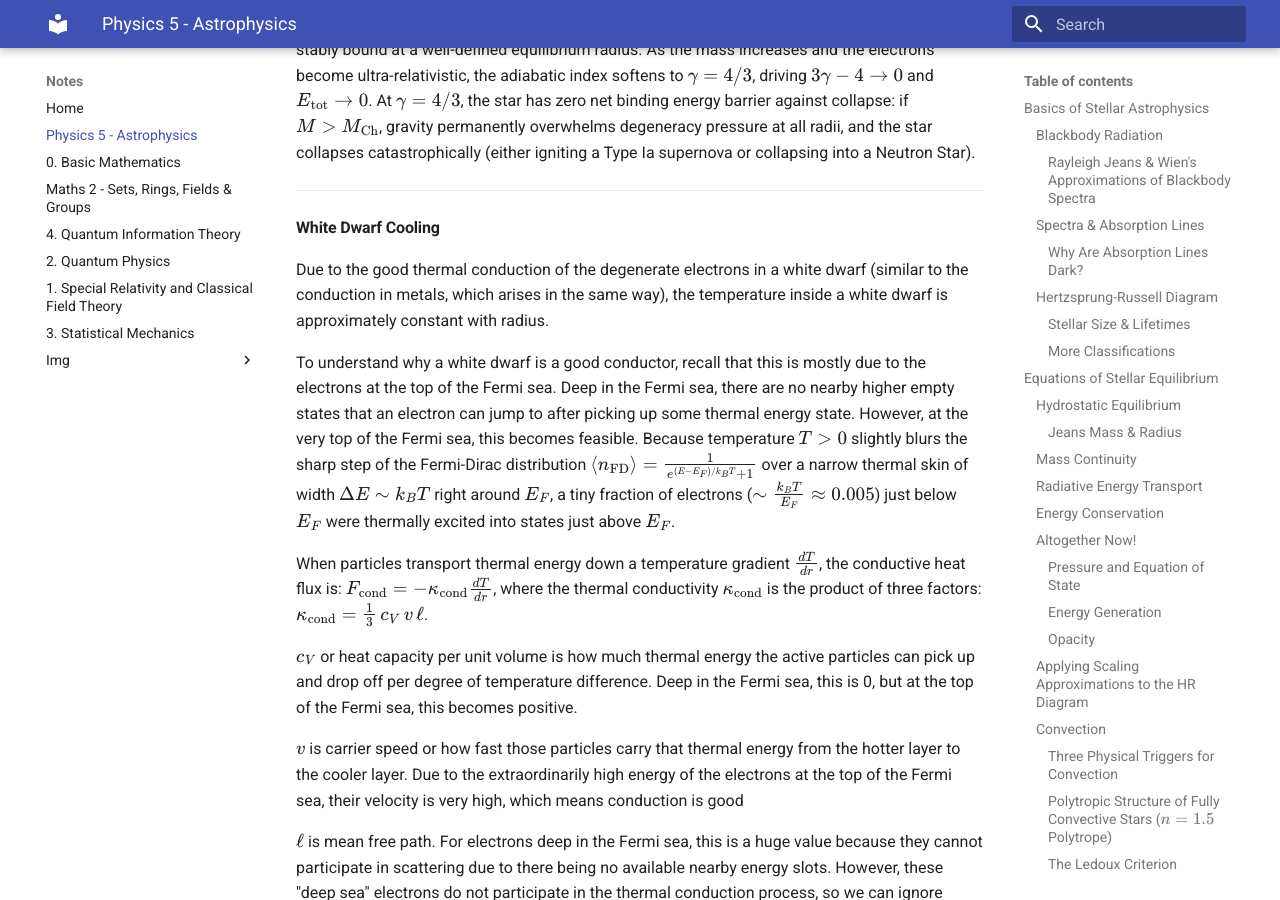
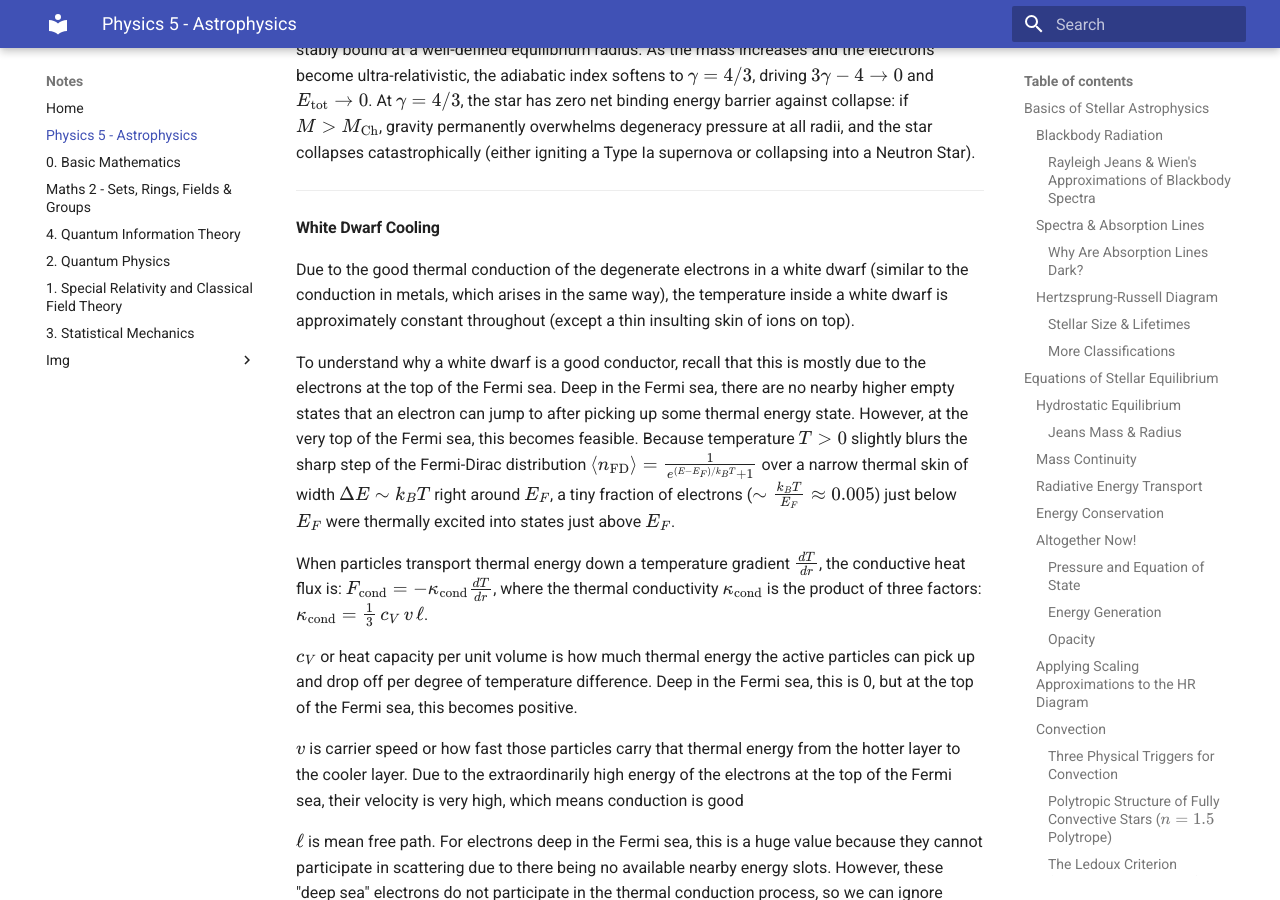
Before and after one commit to regstuff/notes, an MkDocs documentation site: the page built from docs/Physics_Astrophysics.md, in a window 1280 px wide and 900 px high, scrolled down 55058 px. Built offline with MkDocs 1.6.1 and Material for MkDocs 9.7.7, drawn with Linux system fonts in a browser that asks for light colours.

Commit message:
Update Physics_Astrophysics.md

```diff
--- a/docs/Physics_Astrophysics.md
+++ b/docs/Physics_Astrophysics.md
@@ -1159,9 +1159,7 @@ In the non-relativistic white dwarf regime ($\gamma = 5/3$), $E_{\text{tot}} = \
 
 #### White Dwarf Cooling
 
-Due to the good thermal conduction of the degenerate electrons in a white dwarf
-(similar to the conduction in metals, which arises in the same way), the temperature
-inside a white dwarf is approximately constant with radius.
+Due to the good thermal conduction of the degenerate electrons in a white dwarf (similar to the conduction in metals, which arises in the same way), the temperature inside a white dwarf is approximately constant throughout (except a thin insulting skin of ions on top).
 
 To understand why a white dwarf is a good conductor, recall that this is mostly due to the electrons at the top of the Fermi sea. Deep in the Fermi sea, there are no nearby higher empty states that an electron can jump to after picking up some thermal energy state. However, at the very top of the Fermi sea, this becomes feasible. Because temperature $T > 0$ slightly blurs the sharp step of the Fermi-Dirac distribution $\langle n_{\text{FD}}\rangle = \frac{1}{e^{(E - E_F)/k_B T} + 1}$ over a narrow thermal skin of width $\Delta E \sim k_B T$ right around $E_F$, a tiny fraction of electrons ($\sim \frac{k_B T}{E_F} \approx 0.005$) just below $E_F$ were thermally excited into states just above $E_F$.
 
```
